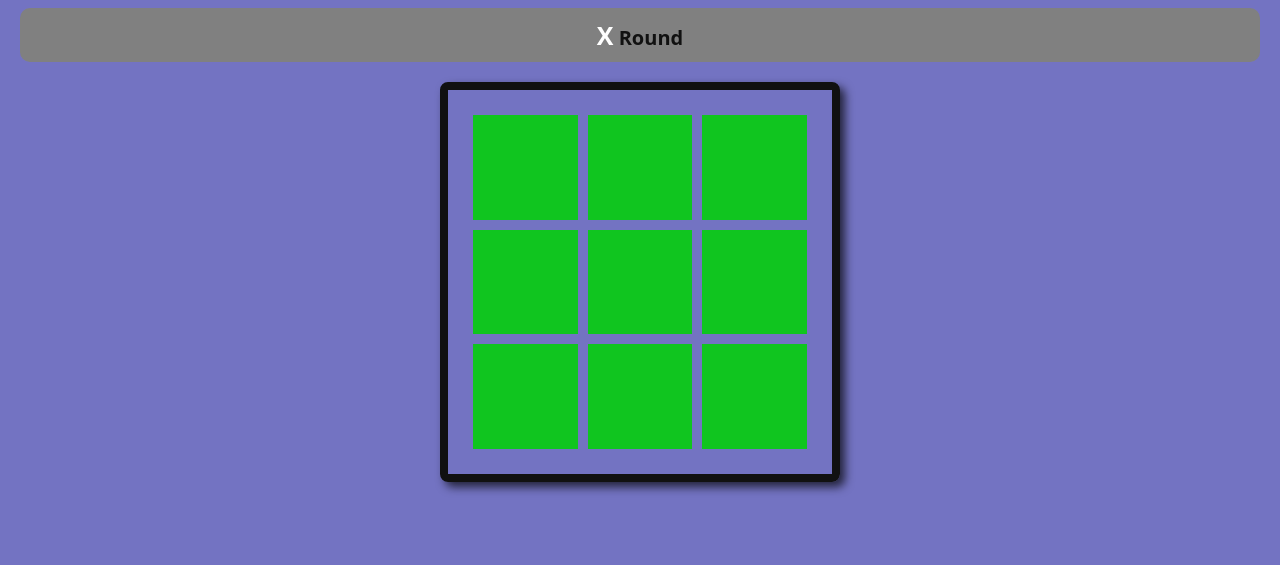
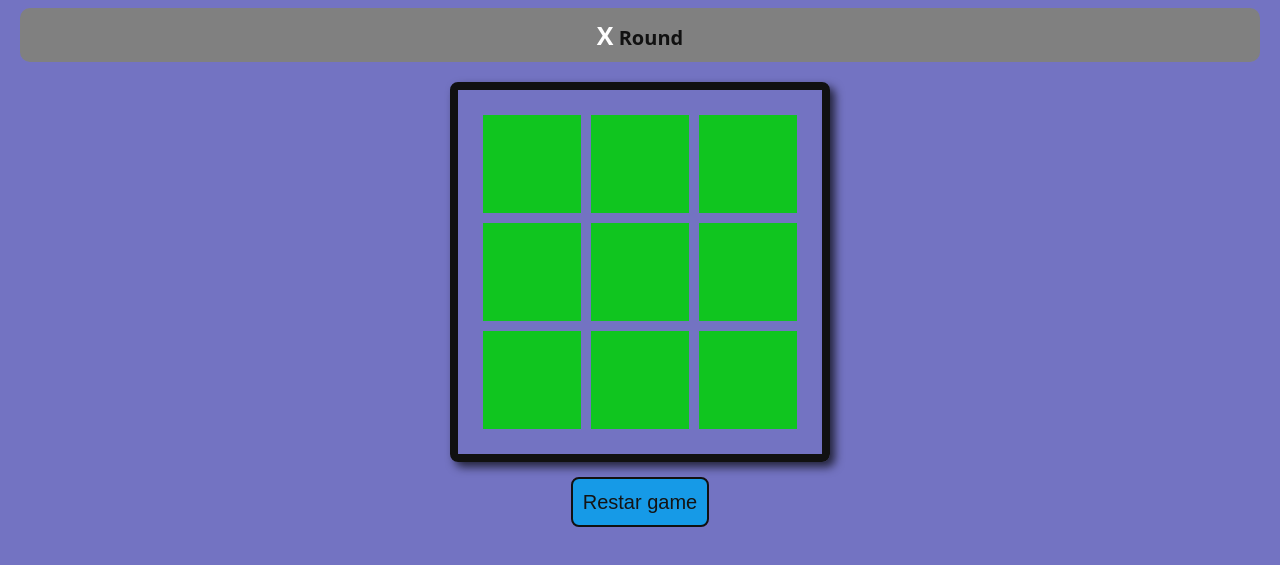
Before and after one commit to Khalifa5000/x-o-game, a plain HTML site: page index.html in a window 1280 px wide. Shown: the part 73-638 px from the top of the page. Drawn offline with Linux system fonts and the light colour scheme.

Commit message:
add restart button

```diff
--- a/css/style.css
+++ b/css/style.css
@@ -56,8 +56,8 @@ background-color: rgb(115, 115, 194);
 }
 .game{
     border: 8px solid #111;
-    width: 400px;
-    height: 400px;
+    width: 380px;
+    height: 380px;
     padding: 20px ;
     display: grid;
     grid-template-columns: repeat(3,1fr);
@@ -86,3 +86,20 @@ background-color: rgb(115, 115, 194);
     background-color: black;
     cursor: pointer;
 }
+button{
+    width: fit-content;
+    height: 50px;
+    margin-top: 15px;
+    background-color: rgb(22, 154, 231);
+    text-align: center;
+    font-size: 20px;
+    padding: 10px;
+    color: #141414;
+    cursor: pointer;
+    border: 2px solid #111;
+    border-radius: 8px;
+    -webkit-border-radius: 8px;
+    -moz-border-radius: 8px;
+    -ms-border-radius: 8px;
+    -o-border-radius: 8px;
+}
--- a/index.html
+++ b/index.html
@@ -28,6 +28,7 @@
                 <div class="square" id="item-9" onclick="game(this.id)"></div>
             </div>
         </div>
+        <button>Restar game</button>
     </div>
 
     <script src="js/script.js"></script>
--- a/js/script.js
+++ b/js/script.js
@@ -5,9 +5,9 @@ function end (num1,num2,num3){
     document.getElementById('item-'+num1).style.background="#000";
     document.getElementById('item-'+num2).style.background="#000";
     document.getElementById('item-'+num3).style.background="#000";
-    title.innerHTML = `${squares[num1]} winner`;
+    title.innerHTML = `${squares[num1]} is the winner`;
     setTimeout(function(){
-        alert ( `${squares[num1]} won`);
+        alert ( `${squares[num1]} is the winner`);
        }, 200);
     setInterval(function(){
         title.innerHTML +='.'
@@ -60,11 +60,14 @@ function game (id){
     if (turn === 'x' && element.innerHTML ==''){
         element.innerHTML = 'X';
         turn = 'o';
-        title.innerHTML ="O Round";
+        title.innerHTML ="O Turn";
     }else if (turn === 'o' && element.innerHTML == '') {
         element.innerHTML= 'O';
         turn = 'x';
-        title.innerHTML="X Round";
+        title.innerHTML="X Turn";
     }
     winner();
 }
+document.querySelector("button").onclick = ()=>{
+    window.location.reload()
+}
```
